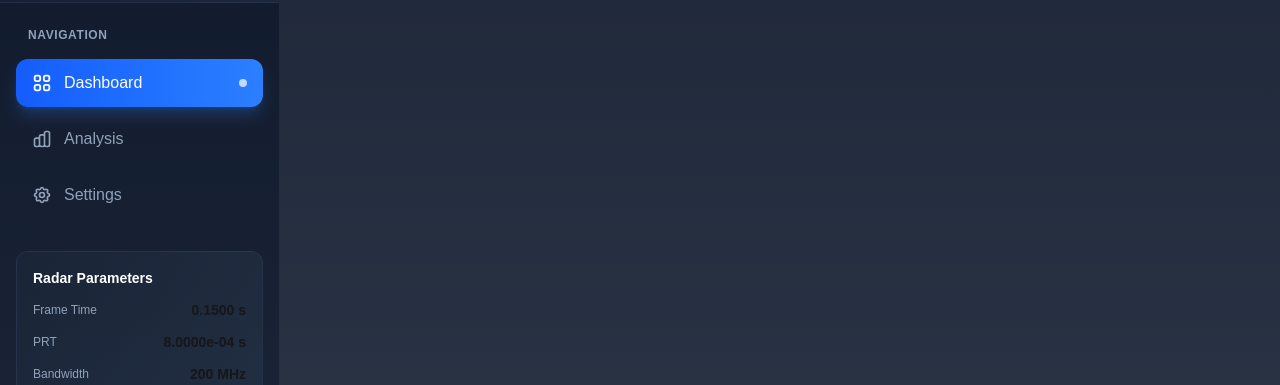
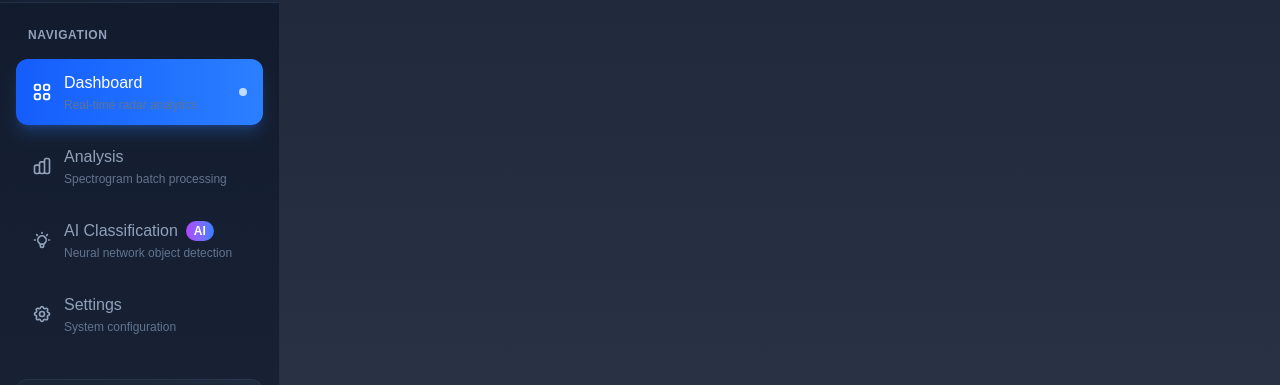
Before and after one commit to alepnabil/fmcw_radar_processing, a Next.js app: page / in a window 1280 px wide. Shown: the part 323-708 px from the top of the page. Built offline with nearby package versions, Linux system fonts and the light colour scheme; no server answers.

Commit message:
update sidebar to navigate to 3rd page

```diff
--- a/components/sidebar.js
+++ b/components/sidebar.js
@@ -14,7 +14,8 @@
           <path strokeLinecap="round" strokeLinejoin="round" strokeWidth={2}
             d="M4 6a2 2 0 012-2h2a2 2 0 012 2v2a2 2 0 01-2 2H6a2 2 0 01-2-2V6zM14 6a2 2 0 012-2h2a2 2 0 012 2v2a2 2 0 01-2 2h-2a2 2 0 01-2-2V6zM4 16a2 2 0 012-2h2a2 2 0 012 2v2a2 2 0 01-2 2H6a2 2 0 01-2-2v-2zM14 16a2 2 0 012-2h2a2 2 0 012 2v2a2 2 0 01-2 2h-2a2 2 0 01-2-2v-2z" />
         </svg>
-      )
+      ),
+      description: 'Real-time radar analytics'
     },
     {
       id: 'analysis', // This is the new item for the batch spectrograms
@@ -24,9 +25,20 @@
           <path strokeLinecap="round" strokeLinejoin="round" strokeWidth={2}
             d="M9 19v-6a2 2 0 00-2-2H5a2 2 0 00-2 2v6a2 2 0 002 2h2a2 2 0 002-2zm0 0V9a2 2 0 012-2h2a2 2 0 012 2v10m-6 0a2 2 0 002 2h2a2 2 0 002-2m0 0V5a2 2 0 012-2h2a2 2 0 012 2v14a2 2 0 01-2 2h-2a2 2 0 01-2-2z" />
         </svg>
-      )
+      ),
+      description: 'Spectrogram batch processing'
     },
-
+    {
+      id: 'ai-classification',
+      label: 'AI Classification',
+      icon: (
+        <svg className="w-5 h-5" fill="none" stroke="currentColor" viewBox="0 0 24 24">
+          <path strokeLinecap="round" strokeLinejoin="round" strokeWidth={2} d="M9.663 17h4.673M12 3v1m6.364 1.636l-.707.707M21 12h-1M4 12H3m3.343-5.657l-.707-.707m2.828 9.9a5 5 0 117.072 0l-.548.547A3.374 3.374 0 0014 18.469V19a2 2 0 11-4 0v-.531c0-.895-.356-1.754-.988-2.386l-.548-.547z" />
+        </svg>
+      ),
+      description: 'Neural network object detection',
+      badge: 'AI'
+    },
     {
       id: 'settings',
       label: 'Settings',
@@ -37,7 +49,8 @@
           <path strokeLinecap="round" strokeLinejoin="round" strokeWidth={2}
             d="M15 12a3 3 0 11-6 0 3 3 0 016 0z" />
         </svg>
-      )
+      ),
+      description: 'System configuration'
     }
   ];
 
@@ -99,9 +112,19 @@
                 }`}>
                   {item.icon}
                 </div>
-                <span className="font-medium">{item.label}</span>
+                <div className="flex-1">
+                  <div className="flex items-center space-x-2">
+                    <span className="font-medium">{item.label}</span>
+                    {item.badge && (
+                      <span className="px-2 py-0.5 text-xs font-bold bg-gradient-to-r from-purple-500 to-blue-500 text-white rounded-full">
+                        {item.badge}
+                      </span>
+                    )}
+                  </div>
+                  <div className="text-xs text-slate-500 mt-0.5">{item.description}</div>
+                </div>
                 {currentPage === item.id && ( // Check against the currentPage prop
-                  <div className="ml-auto w-2 h-2 rounded-full bg-white animate-pulse"></div>
+                  <div className="w-2 h-2 rounded-full bg-white animate-pulse"></div>
                 )}
               </button>
             </li>
@@ -167,8 +190,6 @@
           </div>
         </div>
 
-
-
       </div>
     </div>
   );
```
